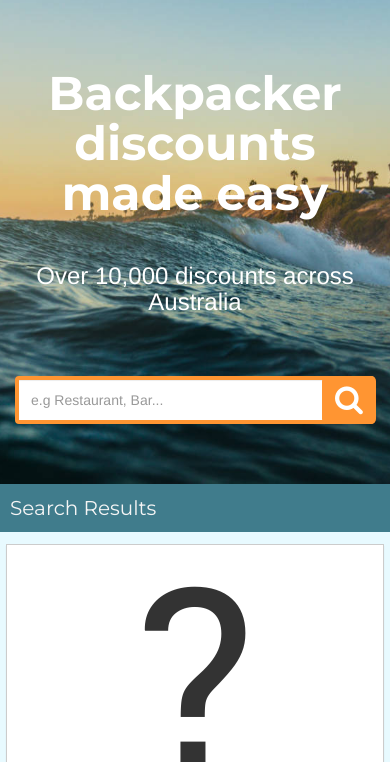
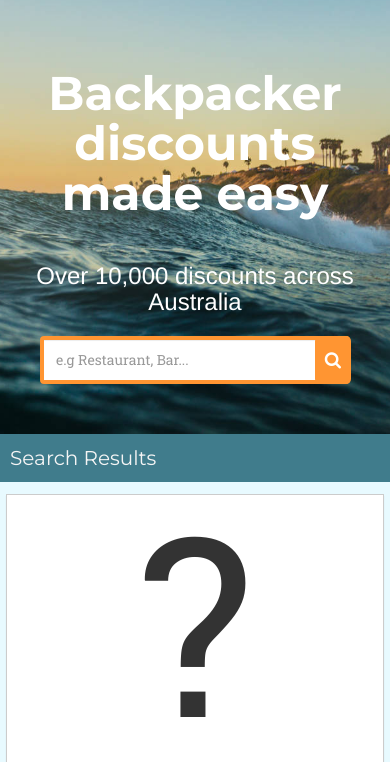
Before and after one commit to Jonny1987/Discounts4Backpackers, a plain HTML site: page mockup.html in a window 390 px wide. Shown: the part 82-844 px from the top of the page. Drawn offline with nearby package versions, Linux system fonts and the light colour scheme; a web font is replaced by a local one.

Commit message:
made menu opaque on last commit only for mobile. Minor corrections

```diff
--- a/css/agency.scss
+++ b/css/agency.scss
@@ -216,8 +216,10 @@ fieldset[disabled] .btn-xl.active {
     background-color: transparent;
 }
 
-.navbar-default .navbar-collapse ul.navbar-nav {
-    background: $navbar-shrink;
+@media (max-width: 767px) {
+    .navbar-default .navbar-collapse ul.navbar-nav {
+        background: $navbar-shrink;
+    }
 }
 
 .navbar-default .nav li a {
--- a/mockup.html
+++ b/mockup.html
@@ -87,13 +87,13 @@ j=d.createElement(s),dl=l!='dataLayer'?'&l='+l:'';j.async=true;j.src=
         <div class="container">
             <div class="intro-text">
                 <div class="intro-heading">Backpacker discounts made easy</div>
-                <h3 class="sub-heading">Over 10,000 discounts across Australia
+			  <h3 class="sub-heading">Over 10,000 discounts across Australia</h3>
                 <div class="row">
                 <div class="col-lg-12">
                     <input type="search" class="form-control" placeholder="e.g Restaurant, Bar...">
-                    <button class="search-button">
+				  <button class="search-button"></button>
                 </div>
-            </div>
+                </div>
             </div>
         </div>
     </header>
```
